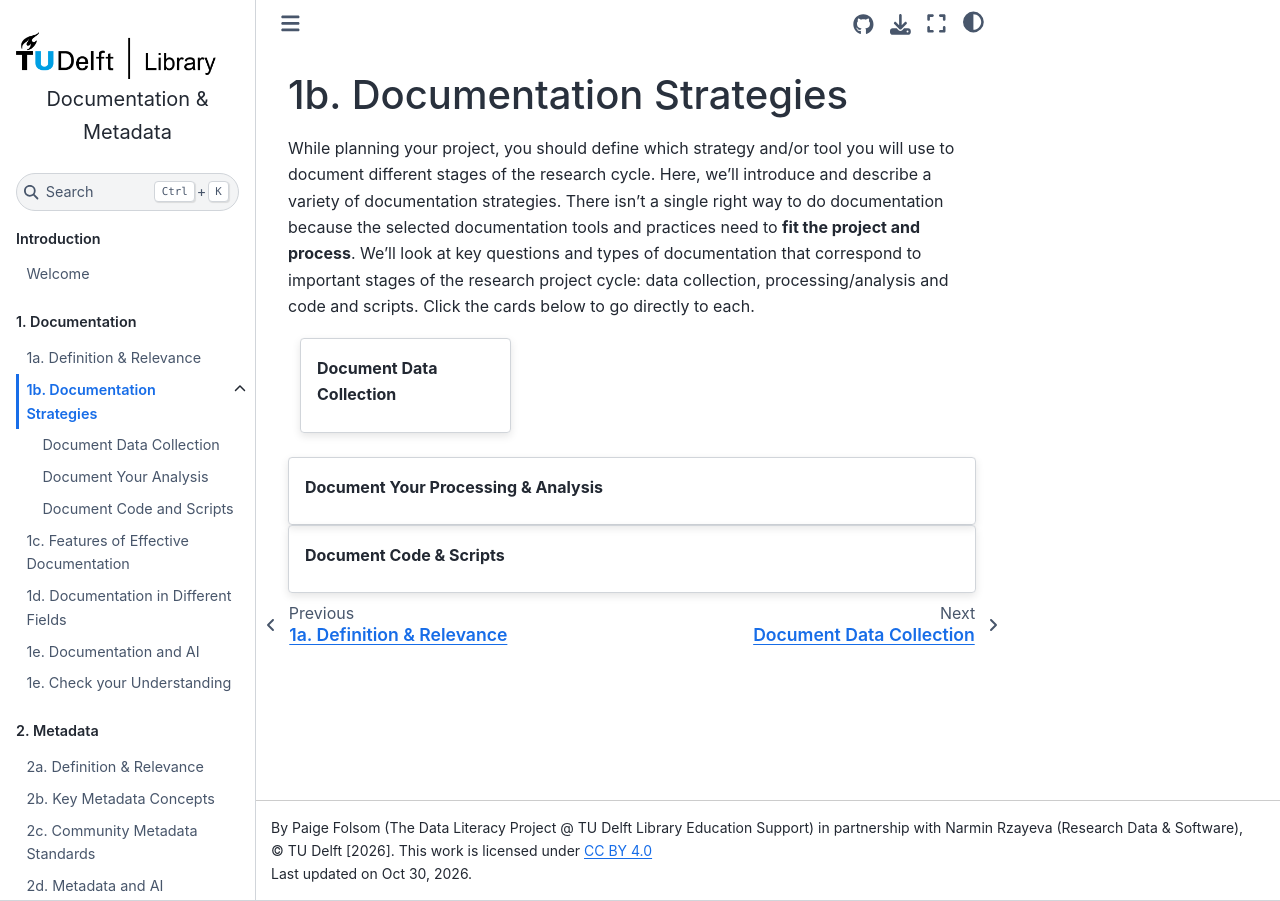
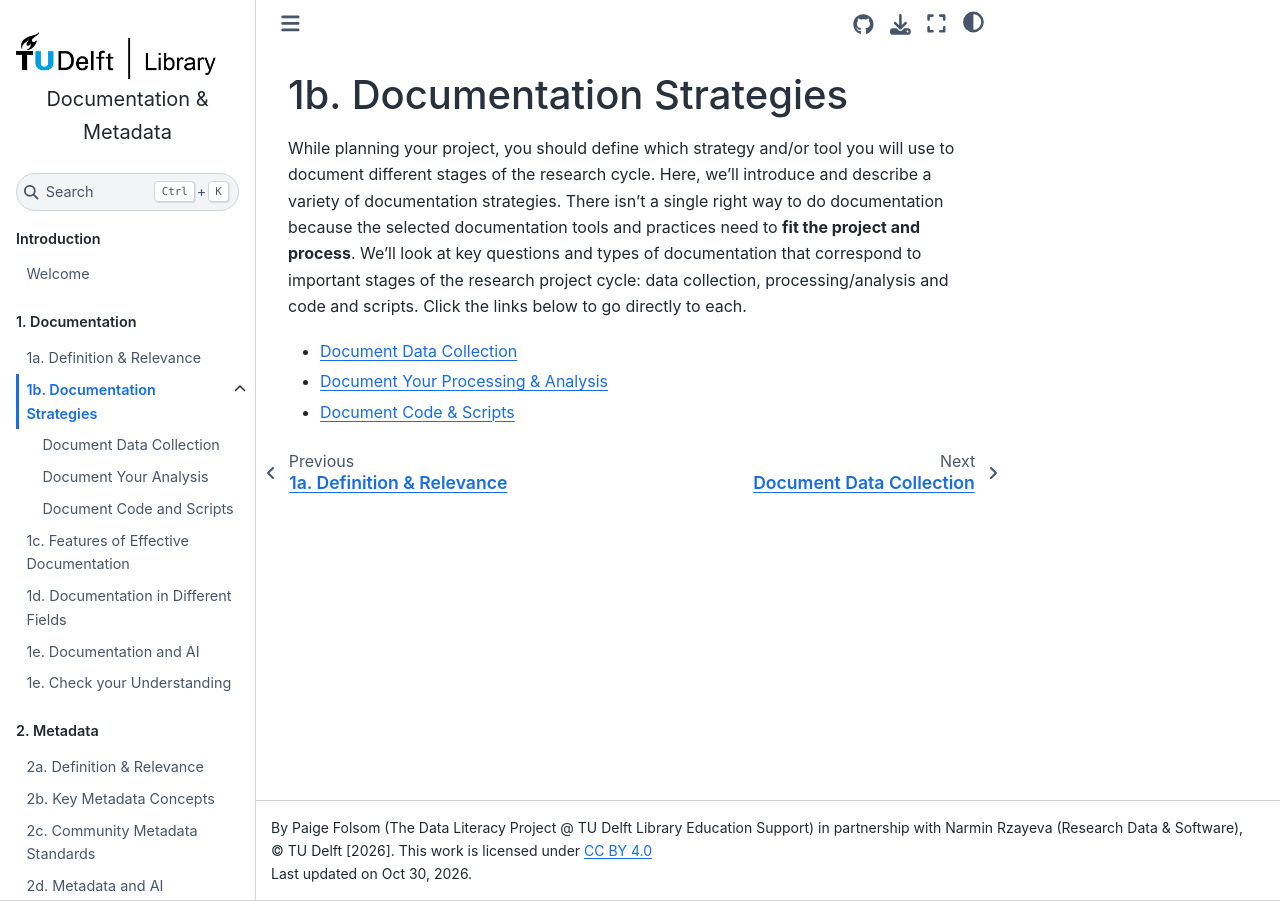
Before and after one commit to tu-delft-library/Documentation_and_Metadata, a Jupyter Book: the page built from book/1b-documentation-strategies.md, in a window 1280 px wide. Built offline with Jupyter Book 1.0.4 settings and Sphinx 7.4.7 and the Sphinx Book theme 1.1.4, drawn with Linux system fonts in a browser that asks for light colours; comment, search, counter and statistics services are not loaded; part of the change alters nothing that is shown.

Commit message:
Update 1b-documentation-strategies.md

```diff
--- a/book/1b-documentation-strategies.md
+++ b/book/1b-documentation-strategies.md
@@ -1,17 +1,7 @@
 # 1b. Documentation Strategies
 
-While planning your project, you should define which strategy and/or tool you will use to document different stages of the research cycle. Here, we'll introduce and describe a variety of documentation strategies. There isn't a single right way to do documentation because the selected documentation tools and practices need to **fit the project and process**. We'll look at key questions and types of documentation that correspond to important stages of the research project cycle: data collection, processing/analysis and code and scripts. Click the cards below to go directly to each.
+While planning your project, you should define which strategy and/or tool you will use to document different stages of the research cycle. Here, we'll introduce and describe a variety of documentation strategies. There isn't a single right way to do documentation because the selected documentation tools and practices need to **fit the project and process**. We'll look at key questions and types of documentation that correspond to important stages of the research project cycle: data collection, processing/analysis and code and scripts. Click the links below to go directly to each.
 
-:::{grid} 3
-:gutter: 3
-
-:::{grid-item-card} Document Data Collection
-:link: https://tu-delft-library.github.io/Documentation_and_Metadata/main/Document_data_collection.html
-:::
-:::{grid-item-card} Document Your Processing & Analysis
-:link: https://tu-delft-library.github.io/Documentation_and_Metadata/main/Document_analysis.html
-:::
-:::{grid-item-card} Document Code & Scripts
-:link: https://tu-delft-library.github.io/Documentation_and_Metadata/main/Document_code_and_scripts.html
-:::
-:::
+- [Document Data Collection](https://tu-delft-library.github.io/Documentation_and_Metadata/main/Document_data_collection.html)
+- [Document Your Processing & Analysis](https://tu-delft-library.github.io/Documentation_and_Metadata/main/Document_analysis.html)
+- [Document Code & Scripts](https://tu-delft-library.github.io/Documentation_and_Metadata/main/Document_code_and_scripts.html)
```
